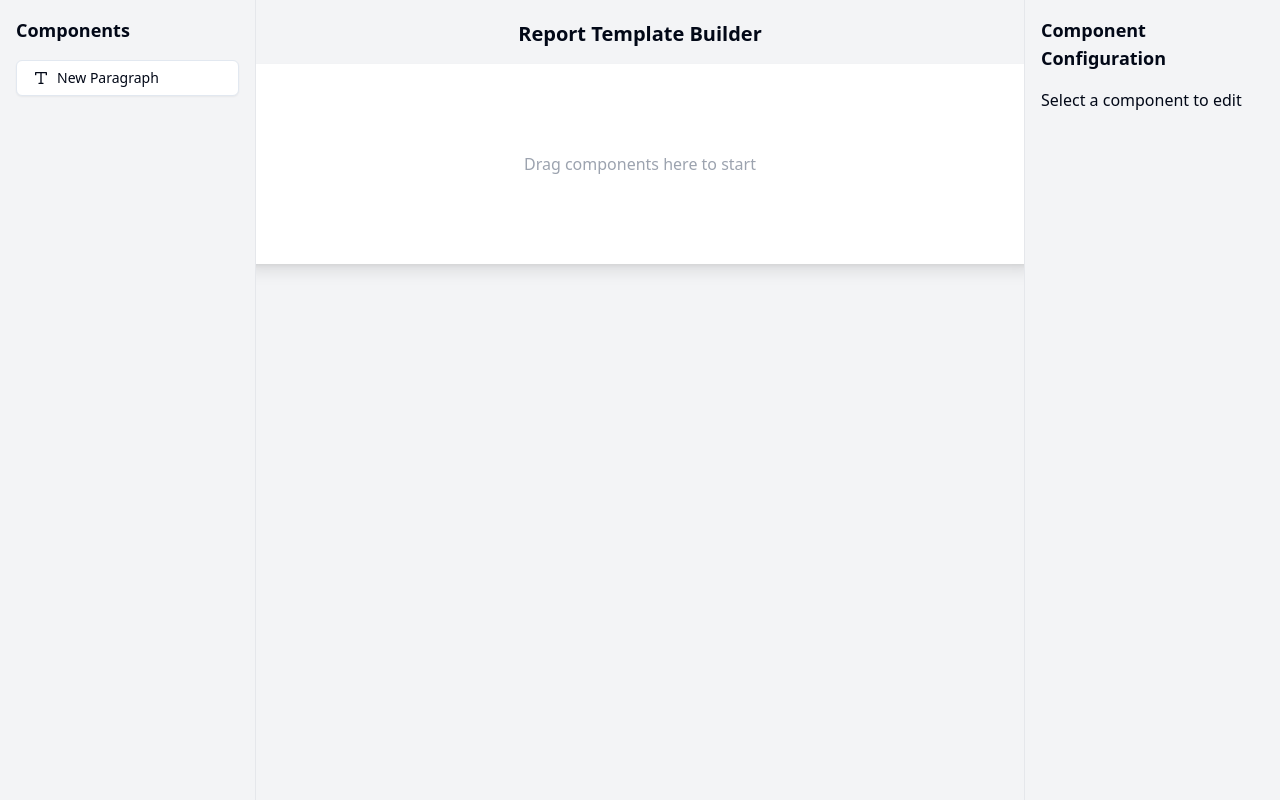
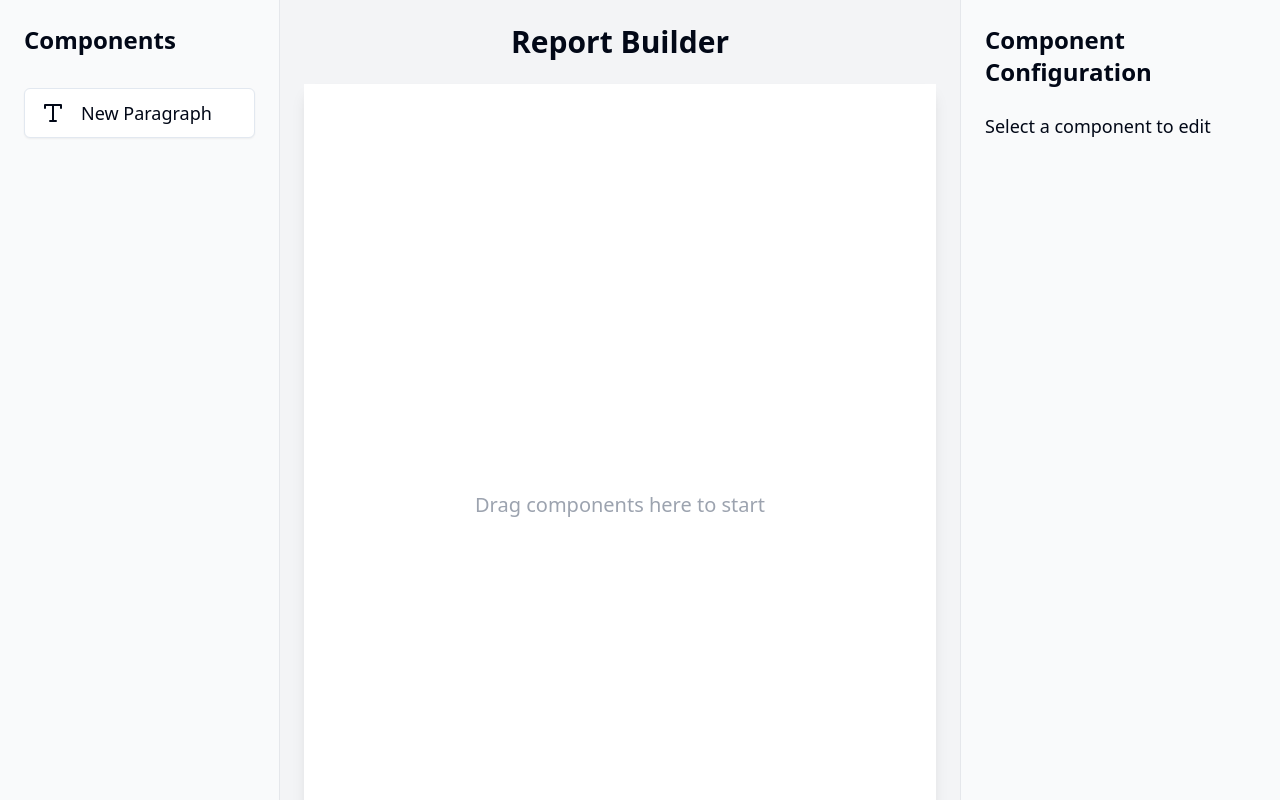
Before and after one commit to SawkaDev/pdf-builder-dnd, a Next.js app: page / in a window 1280 px wide. Built offline with nearby package versions, Linux system fonts and the light colour scheme.

Commit message:
baseline

```diff
--- a/src/app/page.tsx
+++ b/src/app/page.tsx
@@ -105,10 +105,13 @@ const Home: React.FC = () => {
       onDragEnd={handleDragEnd}
     >
       <main className="flex h-screen overflow-hidden">
-        <div className="flex-none w-64 h-full overflow-y-auto border-r border-gray-200">
+        <div className="flex-none w-1/5 min-w-[280px] max-w-[350px] h-full overflow-y-auto border-r border-gray-200 bg-gray-50">
           <Toolbar />
         </div>
-        <div className="flex-grow overflow-auto bg-gray-100">
+        <div className="flex-grow overflow-auto bg-gray-100 p-6">
+          <h1 className="text-3xl font-bold mb-6 text-center">
+            Report Builder
+          </h1>
           <SortableContext
             items={components.map((c) => c.id)}
             strategy={verticalListSortingStrategy}
@@ -120,7 +123,7 @@ const Home: React.FC = () => {
             />
           </SortableContext>
         </div>
-        <div className="flex-none w-64 h-full overflow-hidden border-l border-gray-200">
+        <div className="flex-none w-1/4 min-w-[320px] max-w-[420px] h-full overflow-hidden border-l border-gray-200 bg-gray-50">
           <Sidebar
             selectedComponent={selectedComponent}
             updateComponent={updateComponent}
@@ -133,7 +136,7 @@ const Home: React.FC = () => {
         {activeComponent && (
           <div
             className="bg-white border rounded shadow-md"
-            style={{ width: "auto", maxWidth: "21cm", opacity: 0.8 }}
+            style={{ width: "auto", maxWidth: "100%", opacity: 0.8 }}
           >
             <TextComponent
               component={activeComponent}
--- a/src/components/Canvas.tsx
+++ b/src/components/Canvas.tsx
@@ -25,31 +25,25 @@ export const Canvas: React.FC<CanvasProps> = ({
   const isEmpty = components.length === 0;
 
   return (
-    <div className="p-5 min-h-full bg-gray-100 flex flex-col items-center">
-      <h2 className="text-xl font-bold mb-4">Report Template Builder</h2>
+    <div className="min-h-full flex justify-center">
       <div
         ref={setNodeRef}
-        className={`bg-white shadow-lg relative w-[21cm] ${
-          isEmpty ? "h-[200px]" : ""
+        className={`bg-white shadow-lg relative w-full max-w-5xl ${
+          isEmpty ? "h-[842px]" : ""
         }`}
-        style={{
-          paddingTop: "1.27cm",
-          paddingBottom: "1.27cm",
-          paddingLeft: "1.27cm",
-          paddingRight: "1.27cm",
-        }}
+        style={{ padding: "1.27cm" }}
         onClick={onCanvasClick}
       >
         {isEmpty ? (
-          <div className="h-full flex items-center justify-center text-gray-400">
+          <div className="h-full flex items-center justify-center text-gray-400 text-xl">
             Drag components here to start
           </div>
         ) : (
-          <div>
-            {components.map((component, index) => (
+          <div className="space-y-4">
+            {components.map((component) => (
               <React.Fragment key={component.id}>
                 {insertionPoint === component.id && isDragging && (
-                  <div className="h-1 bg-blue-500 w-full rounded-full" />
+                  <div className="h-0.5 bg-blue-500 w-full rounded-full my-2" />
                 )}
                 <SortableTextComponent
                   component={component}
@@ -58,7 +52,7 @@ export const Canvas: React.FC<CanvasProps> = ({
               </React.Fragment>
             ))}
             {isDragging && insertionPoint === null && components.length > 0 && (
-              <div className="h-1 bg-blue-500 w-full rounded-full" />
+              <div className="h-0.5 bg-blue-500 w-full rounded-full my-2" />
             )}
           </div>
         )}
--- a/src/components/Sidebar.tsx
+++ b/src/components/Sidebar.tsx
@@ -1,5 +1,3 @@
-// src/components/Sidebar.tsx
-
 import React from "react";
 import { Input } from "./ui/input";
 import { Textarea } from "./ui/textarea";
@@ -29,9 +27,9 @@ export const Sidebar: React.FC<SidebarProps> = ({
 }) => {
   if (!selectedComponent) {
     return (
-      <div className="h-full bg-gray-100 p-4">
-        <h2 className="text-lg font-bold mb-4">Component Configuration</h2>
-        <p>Select a component to edit</p>
+      <div className="h-full p-6">
+        <h2 className="text-2xl font-bold mb-6">Component Configuration</h2>
+        <p className="text-lg">Select a component to edit</p>
       </div>
     );
   }
@@ -46,40 +44,33 @@ export const Sidebar: React.FC<SidebarProps> = ({
   };
 
   const handleSizeChange = (value: string) => {
-    const isMultiline = value === "p";
     updateComponent({
       ...selectedComponent,
       size: value as TextComponentData["size"],
-      isMultiline,
     } as TextComponentData);
   };
 
   return (
-    <div className="h-full bg-gray-100 flex flex-col">
-      <div className="flex-grow overflow-y-auto">
-        <div className="p-4 space-y-4">
-          <h2 className="text-lg font-bold">Component Configuration</h2>
+    <div className="h-full flex flex-col">
+      <div className="flex-grow overflow-y-auto p-6">
+        <h2 className="text-2xl font-bold mb-8">Component Configuration</h2>
+        <div className="space-y-6">
           <div className="space-y-2">
-            <Label htmlFor="text">Text Content</Label>
-            {(selectedComponent as TextComponentData).isMultiline ? (
-              <Textarea
-                id="text"
-                value={(selectedComponent as TextComponentData).content}
-                onChange={handleTextChange}
-                rows={5}
-                className="w-full resize-none"
-              />
-            ) : (
-              <Input
-                id="text"
-                value={(selectedComponent as TextComponentData).content}
-                onChange={handleTextChange}
-                className="w-full"
-              />
-            )}
+            <Label htmlFor="text" className="text-lg">
+              Text Content
+            </Label>
+            <Textarea
+              id="text"
+              value={(selectedComponent as TextComponentData).content}
+              onChange={handleTextChange}
+              rows={6}
+              className="w-full resize-none text-base"
+            />
           </div>
           <div className="space-y-2">
-            <Label htmlFor="size">Text Size</Label>
+            <Label htmlFor="size" className="text-lg">
+              Text Size
+            </Label>
             <Select
               onValueChange={handleSizeChange}
               defaultValue={(selectedComponent as TextComponentData).size}
@@ -100,12 +91,18 @@ export const Sidebar: React.FC<SidebarProps> = ({
           </div>
         </div>
       </div>
-      <div className="p-4 bg-gray-200 border-t border-gray-300">
-        <div className="flex justify-end space-x-2">
-          <Button onClick={onCancel} variant="outline">
+      <div className="p-6 bg-gray-100 border-t border-gray-200">
+        <div className="flex justify-end space-x-4">
+          <Button
+            onClick={onCancel}
+            variant="outline"
+            className="text-base px-6 py-2"
+          >
             Cancel
           </Button>
-          <Button onClick={onSave}>Save</Button>
+          <Button onClick={onSave} className="text-base px-6 py-2">
+            Save
+          </Button>
         </div>
       </div>
     </div>
--- a/src/components/Toolbar.tsx
+++ b/src/components/Toolbar.tsx
@@ -14,8 +14,8 @@ const draggableTextComponent: TextComponentData = {
 
 export const Toolbar: React.FC = () => {
   return (
-    <div className="h-full bg-gray-100 p-4">
-      <h2 className="text-lg font-bold mb-4">Components</h2>
+    <div className="h-full p-6">
+      <h2 className="text-2xl font-bold mb-8">Components</h2>
       <DraggableComponent component={draggableTextComponent} />
     </div>
   );
@@ -29,15 +29,22 @@ const DraggableComponent: React.FC<{ component: TextComponentData }> = ({
     data: component,
   });
 
+  const style = transform
+    ? {
+        transform: `translate3d(${transform.x}px, ${transform.y}px, 0)`,
+      }
+    : undefined;
+
   return (
     <Button
       ref={setNodeRef}
+      style={style}
       {...listeners}
       {...attributes}
       variant="outline"
-      className="w-full justify-start text-sm"
+      className="w-full justify-start text-lg py-6"
     >
-      <Type className="mr-2 h-4 w-4" />
+      <Type className="mr-4 h-6 w-6" />
       {component.content}
     </Button>
   );
```
